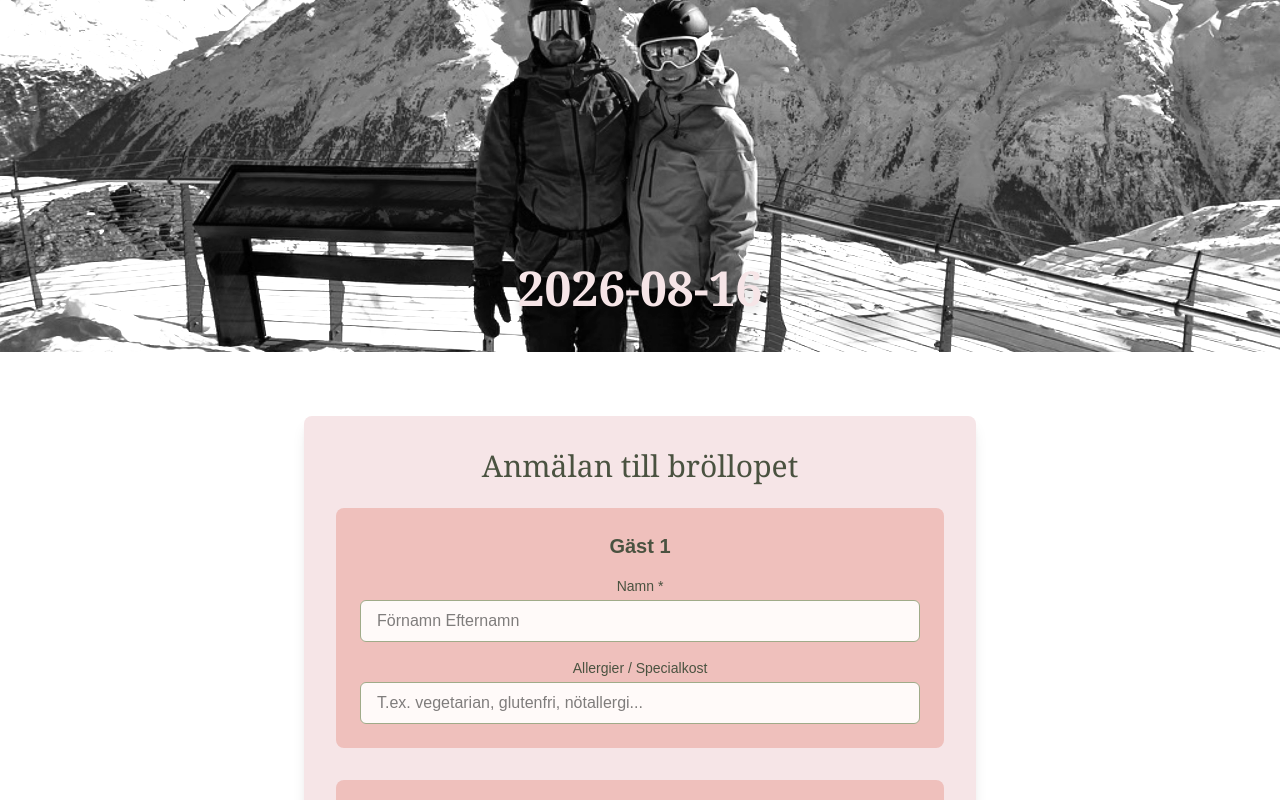
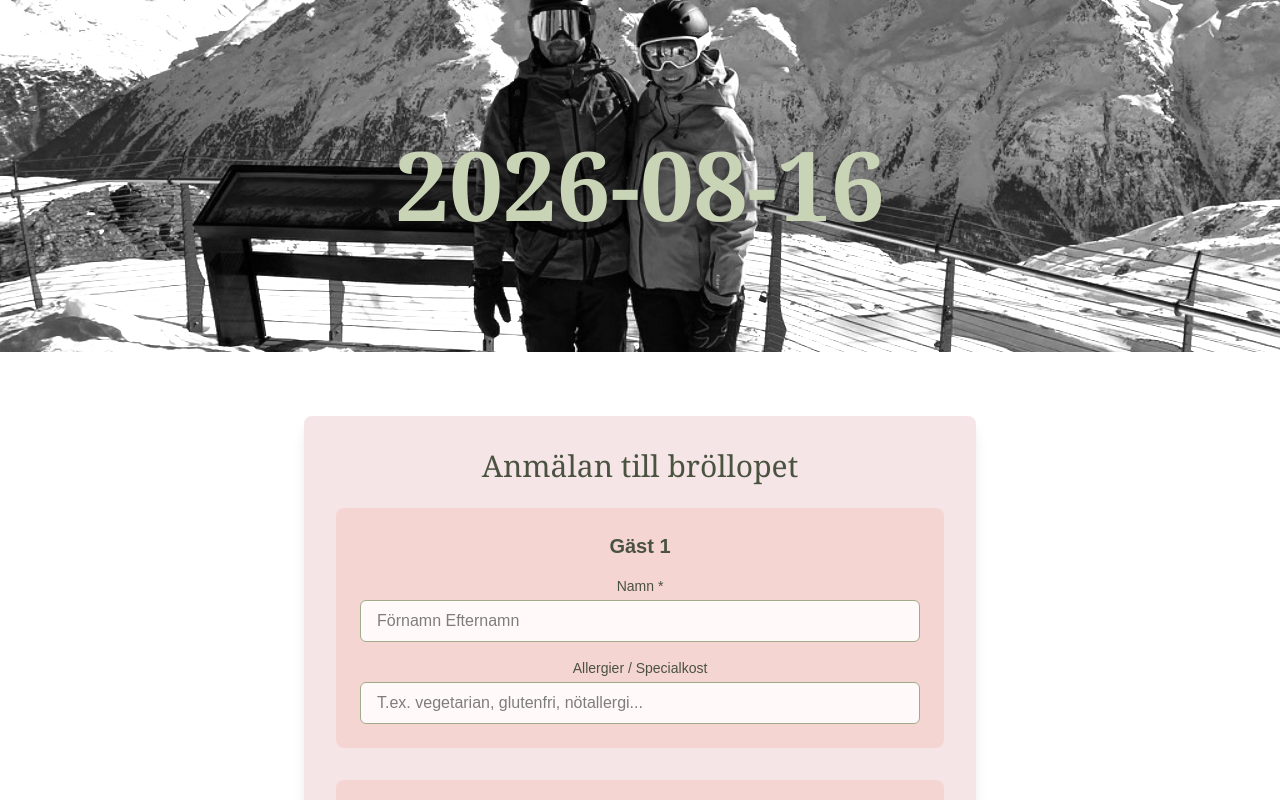
Before and after one commit to Alecktos/alecktos-website, a Next.js app: page / in a window 1280 px wide. Shown: the part 240-1040 px from the top of the page. Built offline with nearby package versions, Linux system fonts and the light colour scheme.

Commit message:
Continue color works

```diff
--- a/app/globals.css
+++ b/app/globals.css
@@ -12,7 +12,7 @@
   --off-white: #FFFAF9;
   --blush-lighter: #FBF0F1;
   --blush-light: #F6E5E7;
-  --blush-medium: #EFC0BC;
+  --blush-medium: #F5D5D2;
   --blush-dark: #E69B97;
   --blush-darker: #D4817C;
   --error: #C45B52;
--- a/app/page.tsx
+++ b/app/page.tsx
@@ -18,8 +18,8 @@ export default function Home() {
                 priority
               />
           </div>
-          <div className="w-full absolute bottom-0 left-0 text-center mb-10">
-			<h2 className="text-5xl font-serif font-bold text-blush-light drop-shadow-lg text-center">
+          <div className="w-full absolute bottom-0 left-0 text-center mb-30">
+			<h2 className="text-8xl font-serif font-bold text-sage-lighter drop-shadow-lg text-center">
               2026-08-16
             </h2>
              {/*<button className="mt-10 bg-blush-dark hover:bg-blush-medium text-sage-darker font-bold py-2 px-4 rounded">*/}
```
